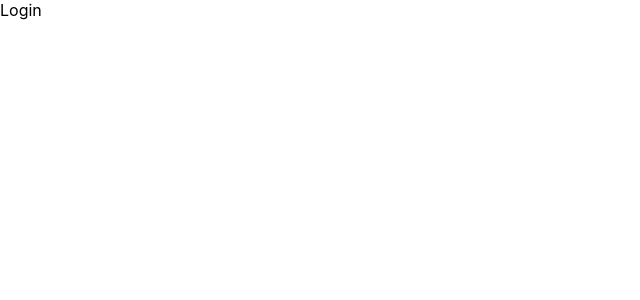
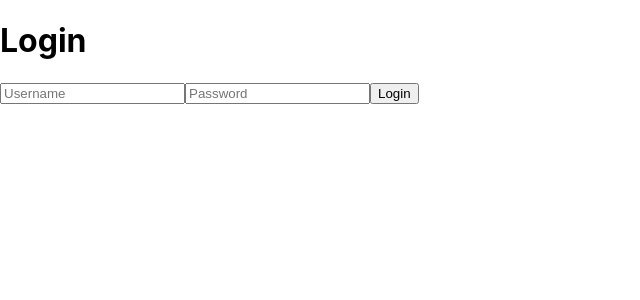
Before and after one commit to T0rgy/cup-of-code, a React (Create React App) app in the folder client/: page /login in a window 1280 px wide. Shown: the top 300 px of the page, without its empty margins (0-640 px from the left). Built offline with nearby package versions, Linux system fonts and the light colour scheme.

Commit message:
client-side auth, initial login and dashboard pages

```diff
--- a/client/src/App.js
+++ b/client/src/App.js
@@ -1,18 +1,20 @@
 
 import './App.css';
-import { BrowserRouter as Router, Routes, Route, BrowserRouter } from 'react-router-dom';
-import { ApolloClient, InMemoryCache, ApolloProvider, gql, createHttpLink } from '@apollo/client';
+import { BrowserRouter as Router, Routes, Route } from 'react-router-dom';
+import { ApolloClient, InMemoryCache, ApolloProvider, createHttpLink } from '@apollo/client';
 import { setContext } from '@apollo/client/link/context';
 
 import Login from './pages/login';
 import Dashboard from './pages/dashboard';
+
+import Auth from './utils/auth';
 
 const httpLink = createHttpLink({
   uri: '/graphql',
 });
 
 const authLink = setContext((_, { headers }) => {
-  const token = localStorage.getItem('token');
+  const token = Auth.getToken();
   return {
     headers: {
       ...headers,
@@ -29,7 +31,7 @@ const client = new ApolloClient({
 function App() {
   return (
     <ApolloProvider client={client}>
-      <BrowserRouter>
+      <Router>
         <Routes>
           <Route
             path='/'
@@ -40,7 +42,7 @@ function App() {
             element={<Login />}
           />
         </Routes>
-      </BrowserRouter>
+      </Router>
     </ApolloProvider>
   );
 }
--- a/client/src/pages/dashboard.js
+++ b/client/src/pages/dashboard.js
@@ -1,5 +1,41 @@
+import { useNavigate } from 'react-router-dom';
+import { useQuery } from '@apollo/client';
+import { GET_USER } from '../utils/queries';
+import Auth from '../utils/auth';
+
 const Dashboard = () => {
-    return 'Dashboard'
+    const navigate = useNavigate();
+
+    // check for a logged in user
+    const currentUser = Auth.loggedIn()
+    // if no logged in user, redirect to login page
+    if (!currentUser) {
+        navigate('/login');
+    }
+
+    const { loading, error, data } = useQuery(GET_USER, {
+        variables: {
+            _id: currentUser?.data?._id
+        }
+    });
+
+
+
+    if (loading) return 'Loading...';
+    if (error) return `Error: ${error.message}`;
+    const user = data?.user;
+    if (!user) {
+        return 'No user found';
+    }
+
+
+    return (
+        <div>
+            <h1>Welcome, {user.username}</h1>
+            <p>{user.email}</p>
+            <button onClick={Auth.logout}>Logout</button>
+        </div>
+    )
 }
 
 export default Dashboard;
--- a/client/src/pages/login.js
+++ b/client/src/pages/login.js
@@ -1,5 +1,55 @@
+import { useState } from 'react';
+import { useMutation } from '@apollo/client';
+import { LOGIN_USER } from '../utils/mutations';
+import Auth from '../utils/auth';
+
 const Login = () => {
-    return 'Login'
+    const [username, setUsername] = useState('');
+    const [password, setPassword] = useState('');
+
+    const [login, { error }] = useMutation(LOGIN_USER);
+
+    const handleSubmit = async e => {
+        e.preventDefault();
+
+        try {
+            const { data } = await login({
+                variables: {
+                    username,
+                    password
+                }
+            })
+            Auth.login(data.login.token);
+        }
+        catch (err) {
+            console.error(err);
+        }
+
+    };
+
+    return (
+        <form onSubmit={handleSubmit}>
+            <h1>Login</h1>
+            <input
+                name='username'
+                value={username}
+                onChange={e => setUsername(e.target.value)}
+                placeholder='Username'
+                type='text'
+                required
+            />
+            <input
+                name='password'
+                value={password}
+                onChange={e => setPassword(e.target.value)}
+                placeholder='Password'
+                type='password'
+                required
+            />
+            <button>Login</button>
+            {error && <div>Invalid credentials</div>}
+        </form>
+    )
 }
 
 export default Login;
--- a/client/src/utils/auth.js
+++ b/client/src/utils/auth.js
@@ -4,7 +4,7 @@ import decode from 'jwt-decode';
 const localStorageKey = 'idToken';
 
 // class to instantiate for a user
-export default class AuthService {
+class Auth {
     // get token
     getToken() {
         return localStorage.getItem(localStorageKey);
@@ -13,7 +13,7 @@ export default class AuthService {
     // get user data
     getLoggedInUser() {
         // get token and decode it. Return either decoded data or false
-        return this.getToken() && decode(this.getToken())?.data || false
+        return this.getToken() && (decode(this.getToken())?.data || false)
     }
 
     // check if user is logged in
@@ -46,13 +46,15 @@ export default class AuthService {
 
     // login as function of token that redirects to dashboard and sets item in localStorage
     login(token) {
-        localStorage.setItem(token);
-        window.location.redirect('/');
+        localStorage.setItem(localStorageKey, token);
+        window.location.assign('/');
     }
 
     // logout removes token from localStorage and redirects to login window
     logout() {
         localStorage.removeItem(localStorageKey);
-        window.location.redirect('/login');
+        window.location.assign('/login');
     }
 }
+
+export default new Auth();
--- a/client/src/utils/queries.js
+++ b/client/src/utils/queries.js
@@ -10,7 +10,7 @@ export const ALL_USERS = gql`
     }
 `
 
-export const GET_USERS = gql`
+export const GET_USER = gql`
     query GET_USER($_id: ID, $username: String, $email: String) {
         user(_id: $_id, username: $username, email: $email) {
             _id
```
Also changed, not shown: 1 other file (tests, documents, lock files or other folders).
